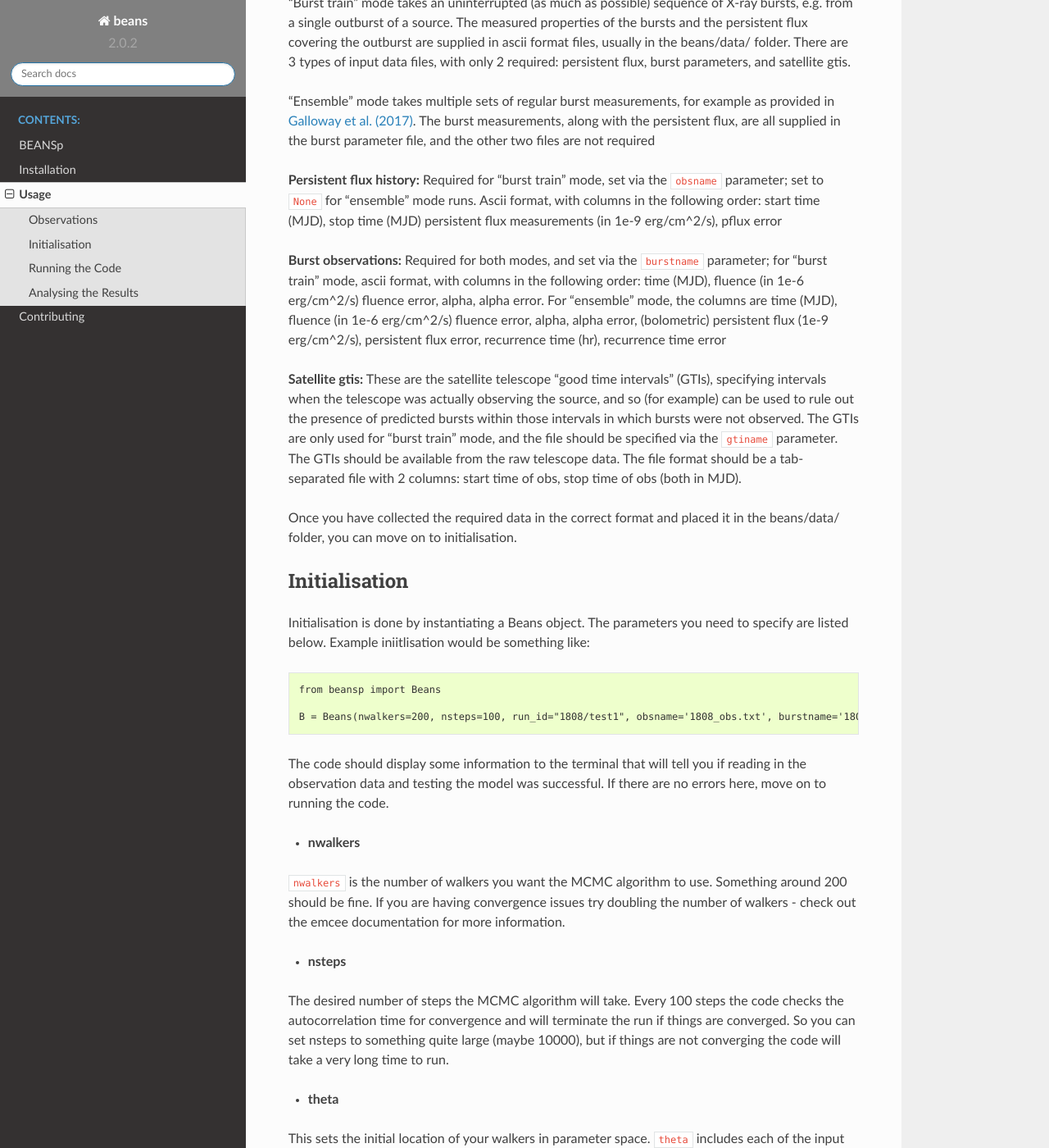
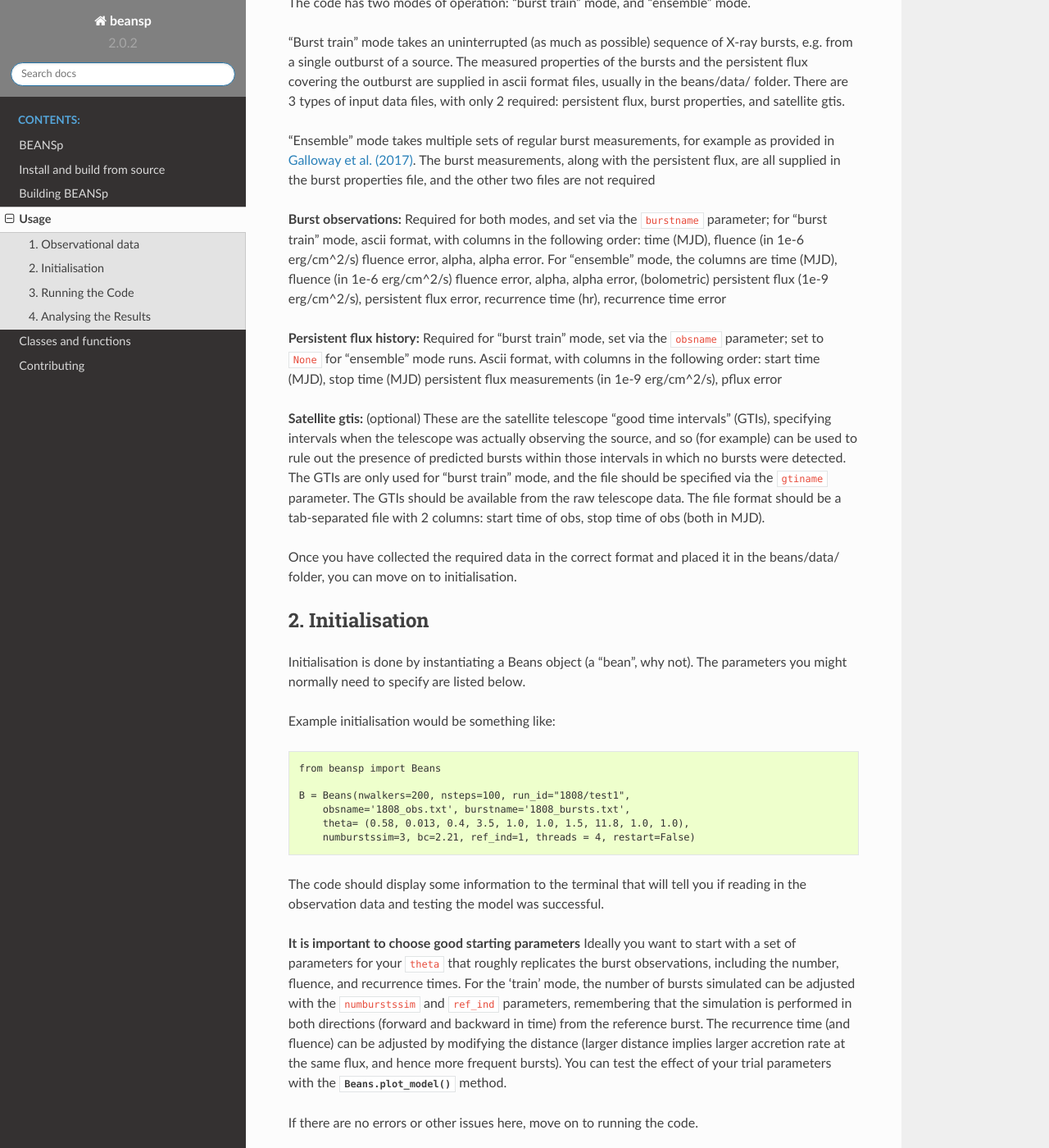
Before and after one commit to adellej/beans, a Sphinx documentation site: the page built from docs/usage.rst, in a window 1280 px wide and 1400 px high, scrolled down 416 px. Shown: the whole window at 82% size. Built offline with Sphinx 7.4.7 and the Read the Docs theme 2.0.0, drawn with Linux system fonts in a browser that asks for light colours; pages that are not in the unit, such as notebooks, are missing from menus; some of the changed text lies outside the part shown.

Commit message:
updated docs

```diff
--- /dev/null
+++ b/docs/build.rst
@@ -0,0 +1 @@
+.. include:: ../BUILD.rst
--- a/docs/conf.py
+++ b/docs/conf.py
@@ -53,9 +53,9 @@
 master_doc = 'index'
 
 # General information about the project.
-project = u'beans'
-copyright = u"2019, Adelle Goodwin"
-author = u"Adelle Goodwin"
+project = u'beansp'
+copyright = u"2023, Adelle Goodwin & Duncan Galloway"
+author = u"Adelle Goodwin & Duncan Galloway"
 
 # The version info for the project you're documenting, acts as replacement
 # for |version| and |release|, also used in various other places throughout
@@ -71,7 +71,7 @@
 #
 # This is also used if you do content translation via gettext catalogs.
 # Usually you set "language" from the command line for these cases.
-language = None
+language = 'en'
 
 # List of patterns, relative to source directory, that match files and
 # directories to ignore when looking for source files.
@@ -117,7 +117,7 @@
 # Add any paths that contain custom static files (such as style sheets) here,
 # relative to this directory. They are copied after the builtin static files,
 # so a file named "default.css" will overwrite the builtin "default.css".
-html_static_path = ['_static']
+# html_static_path = ['_static']
 
 
 # -- Options for HTMLHelp output ---------------------------------------
@@ -147,7 +147,7 @@
 # (source start file, target name, title, author, documentclass
 # [howto, manual, or own class]).
 latex_documents = [
-    (master_doc, 'beans.tex', u'beans Documentation', u'Adelle Goodwin', 'manual')
+    (master_doc, 'beans.tex', u'beansp Documentation', u'Adelle Goodwin', 'manual')
 ]
 
 
@@ -155,7 +155,7 @@
 
 # One entry per manual page. List of tuples
 # (source start file, name, description, authors, manual section).
-man_pages = [(master_doc, 'beans', u'beans Documentation', [author], 1)]
+man_pages = [(master_doc, 'beansp', u'beansp Documentation', [author], 1)]
 
 
 # -- Options for Texinfo output ----------------------------------------
@@ -166,10 +166,10 @@
 texinfo_documents = [
     (
         master_doc,
-        'beans',
-        u'beans Documentation',
+        'beansp',
+        u'beansp Documentation',
         author,
-        'beans',
+        'beansp',
         'One line description of project.',
         'Miscellaneous',
     )
--- a/docs/usage.rst
+++ b/docs/usage.rst
@@ -4,28 +4,30 @@ Usage
 
 To use beans, there are a few steps you need to follow ::
 
-1. Collect all of the required data in the correct format and put it in beans/data folder.
+1. Collect all of the required observational data in the correct format and put it in beans/data folder.
 2. Choose all of the initial conditions and initialise the class object Beans.
 3. Run the code!
+4. Analyse the results
 
 
-Observations
-------------
+1. Observational data
+------------------
 
 The code has two modes of operation: "burst train" mode, and "ensemble"
 mode.
 
-"Burst train" mode takes an uninterrupted (as much as possible) sequence of X-ray bursts, e.g. from a single outburst of a source. The measured properties of the bursts and the persistent flux covering the outburst are supplied in ascii format files, usually in the beans/data/ folder. There are 3 types of input data files, with only 2 required: persistent flux, burst parameters, and satellite gtis.
+"Burst train" mode takes an uninterrupted (as much as possible) sequence
+of X-ray bursts, e.g. from a single outburst of a source. The measured
+properties of the bursts and the persistent flux covering the outburst are
+supplied in ascii format files, usually in the beans/data/ folder. There
+are 3 types of input data files, with only 2 required: persistent flux,
+burst properties, and satellite gtis.
 
-"Ensemble" mode takes multiple sets of regular burst measurements, for example as provided in `Galloway et al. (2017)`_.  The burst measurements, along with the persistent flux, are all supplied in the burst parameter file, and the other two files are not required
+"Ensemble" mode takes multiple sets of regular burst measurements, for
+example as provided in `Galloway et al. (2017)`_.  The burst measurements,
+along with the persistent flux, are all supplied in the burst properties file, and the other two files are not required
 
 .. _Galloway et al. (2017): https://ui.adsabs.harvard.edu/abs/2017PASA...34...19G
-
-**Persistent flux history:**
-Required for "burst train" mode, set via the ``obsname`` parameter; set to
-``None`` for "ensemble" mode runs.
-Ascii format, with columns in the following order:
-start time (MJD), stop time (MJD) persistent flux measurements (in 1e-9 erg/cm^2/s), pflux error
 
 **Burst observations:**
 Required for both modes, and set via the ``burstname`` parameter; for "burst train" mode, ascii format, with columns in the following order:
@@ -34,52 +36,78 @@ error. For "ensemble" mode, the columns are
 time (MJD), fluence (in 1e-6 erg/cm^2/s) fluence error, alpha, alpha
 error, (bolometric) persistent flux (1e-9 erg/cm^2/s), persistent flux error, recurrence time (hr), recurrence time error
 
+**Persistent flux history:**
+Required for "burst train" mode, set via the ``obsname`` parameter; set to
+``None`` for "ensemble" mode runs.
+Ascii format, with columns in the following order:
+start time (MJD), stop time (MJD) persistent flux measurements (in 1e-9 erg/cm^2/s), pflux error
+
 
 
 **Satellite gtis:**
-These are the satellite telescope "good time intervals" (GTIs), specifying
+(optional) These are the satellite telescope "good time intervals" (GTIs), specifying
 intervals when the telescope was actually observing the source, and so
 (for example) can be used to rule out the presence of predicted bursts
-within those intervals in which bursts were not observed. The GTIs are
+within those intervals in which no bursts were detected. The GTIs are
 only used for "burst train" mode, and the file should be specified via the
 ``gtiname`` parameter. The GTIs should be available from the raw telescope data. The file format should be a tab-separated file with 2 columns: start time of obs, stop time of obs (both in MJD).
 
 Once you have collected the required data in the correct format and placed it in the beans/data/ folder, you can move on to initialisation.
 
 
-Initialisation
+2. Initialisation
 --------------
 
-Initialisation is done by instantiating a Beans object. The parameters you
-need to specify are listed below. Example iniitlisation would be something like:
+Initialisation is done by instantiating a Beans object (a "bean", why
+not). The parameters you might normally
+need to specify are listed below.
+
+Example initialisation would be something like:
 
 .. code-block:: console
 
     from beansp import Beans
 
-    B = Beans(nwalkers=200, nsteps=100, run_id="1808/test1", obsname='1808_obs.txt', burstname='1808_bursts.txt', gtiname='1808_gti.txt', theta= (0.5, 0.015, 0.2, 2.1, 3.5, 0.108, 0.90, 0.5, 1.4, 11.2), numburstssim=3, bc=2.21, ref_ind=1, threads = 4, restart=False)
+    B = Beans(nwalkers=200, nsteps=100, run_id="1808/test1",
+        obsname='1808_obs.txt', burstname='1808_bursts.txt',
+        theta= (0.58, 0.013, 0.4, 3.5, 1.0, 1.0, 1.5, 11.8, 1.0, 1.0),
+        numburstssim=3, bc=2.21, ref_ind=1, threads = 4, restart=False)
 
-The code should display some information to the terminal that will tell you if reading in the observation data and testing the model was successful. If there are no errors here, move on to running the code.
+The code should display some information to the terminal that will tell you if reading in the observation data and testing the model was successful.
+
+**It is important to choose good starting parameters** Ideally you want to
+start with a set of parameters for your ``theta`` that roughly replicates
+the burst observations, including the number, fluence, and recurrence
+times. For the 'train' mode, the number of bursts simulated can be
+adjusted with the ``numburstssim`` and ``ref_ind`` parameters, remembering
+that the simulation is performed in both directions (forward and backward
+in time) from the reference burst.
+The recurrence time (and fluence) can be adjusted by
+modifying the distance (larger distance implies larger accretion rate at
+the same flux, and hence more frequent bursts). You can test the effect of
+your trial parameters with the :meth:`.Beans.plot_model` method.
+
+If there are no errors or other issues here, move on to running the code.
 
 
 - **nwalkers**
-``nwalkers`` is the number of walkers you want the MCMC algorithm to use. Something around 200 should be fine. If you are having convergence issues try doubling the number of walkers - check out the emcee documentation for more information.
+The number of walkers you want the MCMC algorithm to use. Something around 200 should be fine. If you are having convergence issues try doubling the number of walkers - check out the emcee documentation for more information.
 
 - **nsteps**
 The desired number of steps the MCMC algorithm will take. Every 100 steps the code checks the autocorrelation time for convergence and will terminate the run if things are converged. So you can set nsteps to something quite large (maybe 10000), but if things are not converging the code will take a very long time to run.
 
 - **theta**
-This sets the initial location of your walkers in parameter space.  ``theta`` includes each of the input parameters to the model:
+Sets the initial location of your walkers in parameter space.  ``theta`` includes each of the input parameters to the model:
 
 .. code-block:: console
 
-    theta = X, Z, Q_b, f_a, f_E, r1, r2, r3, M, R
+    theta = X, Z, Q_b, d, xi_b, xi_p, M, R, f_a, f_E
 
 So an example set of starting conditions would be:
 
 .. code-block::
 
-    theta = 0.5, 0.015, 0.2, 2.1, 3.5, 0.108, 0.90, 0.5, 1.4, 11.2
+    theta = 0.58, 0.013, 0.4, 3.5, 1.0, 1.0, 1.5, 11.8, 1.0, 1.0
 
 See parameters for a description of each of the parameters.
 
@@ -87,12 +115,18 @@ See parameters for a description of each of the parameters.
 A string identifier to label each code run you do.
 It can include the location that the chains and analysis are saved. E.g.
 if I were modelling SAX J1808.4--3658 I would choose something like
-``run_id = "1808/test1"``. If the package is installed as recommended, you
+``run_id = "1808/test1"``.
+
+If the package is installed as recommended, you
 can run the code from within the directory in which you wish to store the
 output
 
+The ``run_id`` will also specify the name of the ``.ini`` file that will be
+saved as a record of the run parameters, and can be used to restart/redo
+the run by initialising a new Beans object via the ``config_file`` parameter
+
 - **threads**
-This is required because emcee runs in parallel, so needs to know how many threads (or how many cores your computer has) that it can run on. This is usually 4 for a standard computer.
+This is required because emcee runs in parallel, so needs to know how many threads (or how many cores your computer has) that it can run on.
 
 - **ref_ind**
 Index of the adopted reference burst, for "burst train" mode. In this mode the code simulates the burst train both forward and backward in time, so the reference burst should be in the middle of predicted burst train; don't forgot Python indexing starts at 0. This burst will not be simulated but will be used as a reference to predict the times of other bursts.
@@ -102,11 +136,14 @@ In "burst train" mode, this is the number of bursts to simulate *in each
 direction*. I.e. set to roughly half the number of bursts you want to
 simulate, to cover your entire observed train. Don't forget to account for missed bursts!
 
+In "burst ensemble" mode this is just the number of bursts, so set as
+equal to the number of bursts observed.
+
 - **obsname**
 Path to observation data file. Should be a string, e.g.  '/Users/adelle/Documents/beans/data/1808_obs.txt'. Set to ``None`` to trigger an "ensemble" run
 
 - **burstname**
-Path to burst data file. Should be a string, e.g. '/Users/adelle/Documents/beans/data/1808_bursts.txt'
+(required) Path to burst data file. Should be a string, e.g. '/Users/adelle/Documents/beans/data/1808_bursts.txt'
 
 - **gtiname**
 Path to GTI data file. Should be a string, e.g.
@@ -120,7 +157,7 @@ Bolometric correction to apply to the persistent flux measurements, in "burst tr
 If your run is interrrupted and you would like to restart from the save file of a previous run with the ``run_id`` set above, set this to True.  Can also be used if your max step number was not high enough and the chains did not converge before the run finished if you want to start where it finished last time. If this is a new run, set this to ``False``.
 
 
-Running the Code
+3. Running the Code
 ----------------
 
 Once you have initialised the ``Beans`` object and ensured all the data is
@@ -140,7 +177,7 @@ are not converged.`` This means the run finished but reached the maximum
 number of steps ``nsteps`` without converging.
 
 
-Analysing the Results
+4. Analysing the Results
 ---------------------
 
 The output of the MCMC algorithm is saved in HDF5 format, and will be
@@ -205,9 +242,6 @@ the distributions. The analysis code in ``do_analysis`` does this one way,
 but you should always check multiple methods and see if the results are
 significantly different.
 
-The walker position are converted to give two additional parameters,
-distance *d*, burst emission anisotropy *xi_b*, and persistent emission
-anisotropy *xi_p*.
 The central values of these and 1 sigma
 uncertainties are saved in the text file
 ``(run_id)_parameterconstraints_pred.txt``.
```
Also changed, not shown: BUILD.rst (+13 -29 lines), README.rst (+10 -5 lines), docs/index.rst (+8 -6 lines), docs/installation.rst (+3 -33 lines), docs/modules.rst (added, +32 -0 lines), docs/publish.rst (added, +27 -0 lines), docs/plot_model_example.png (added), 1 other file.
